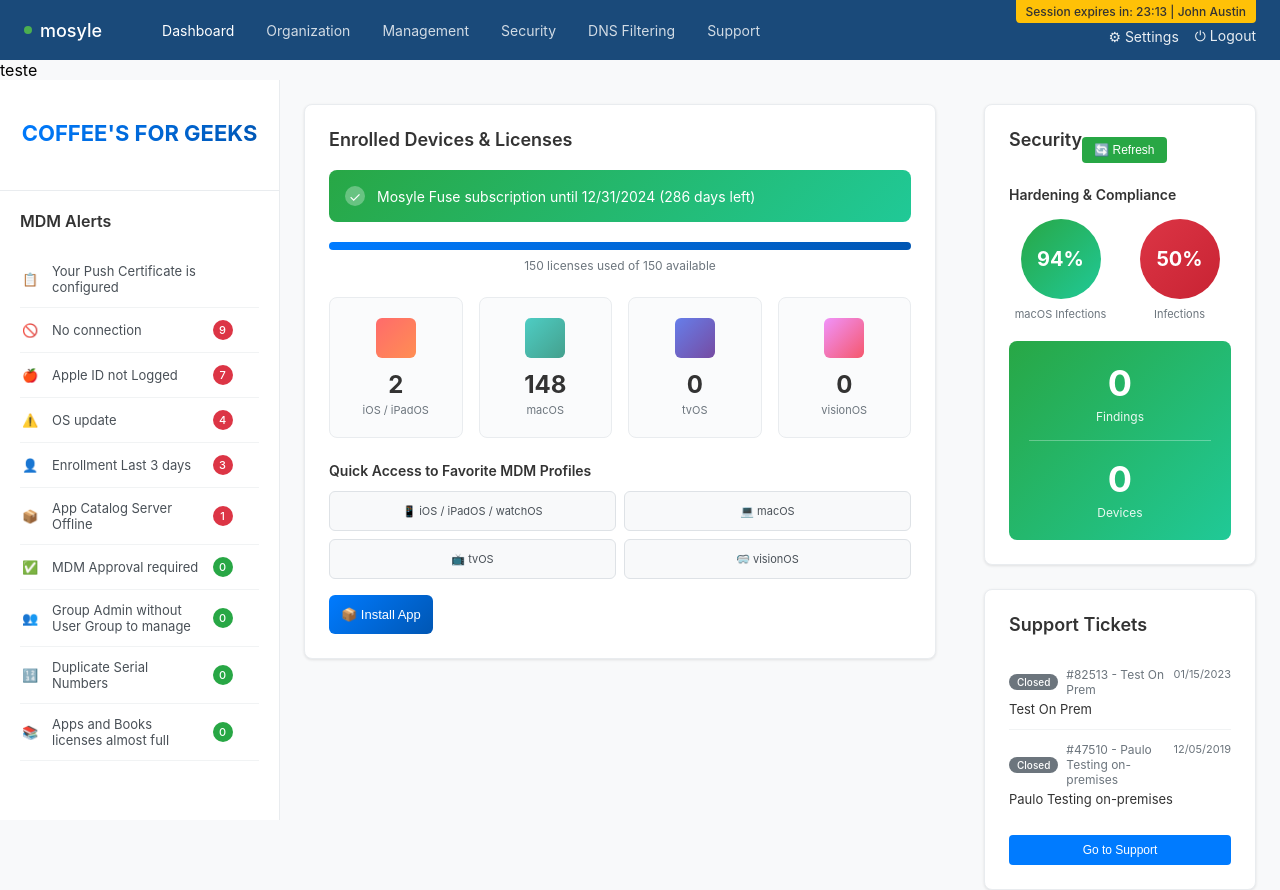
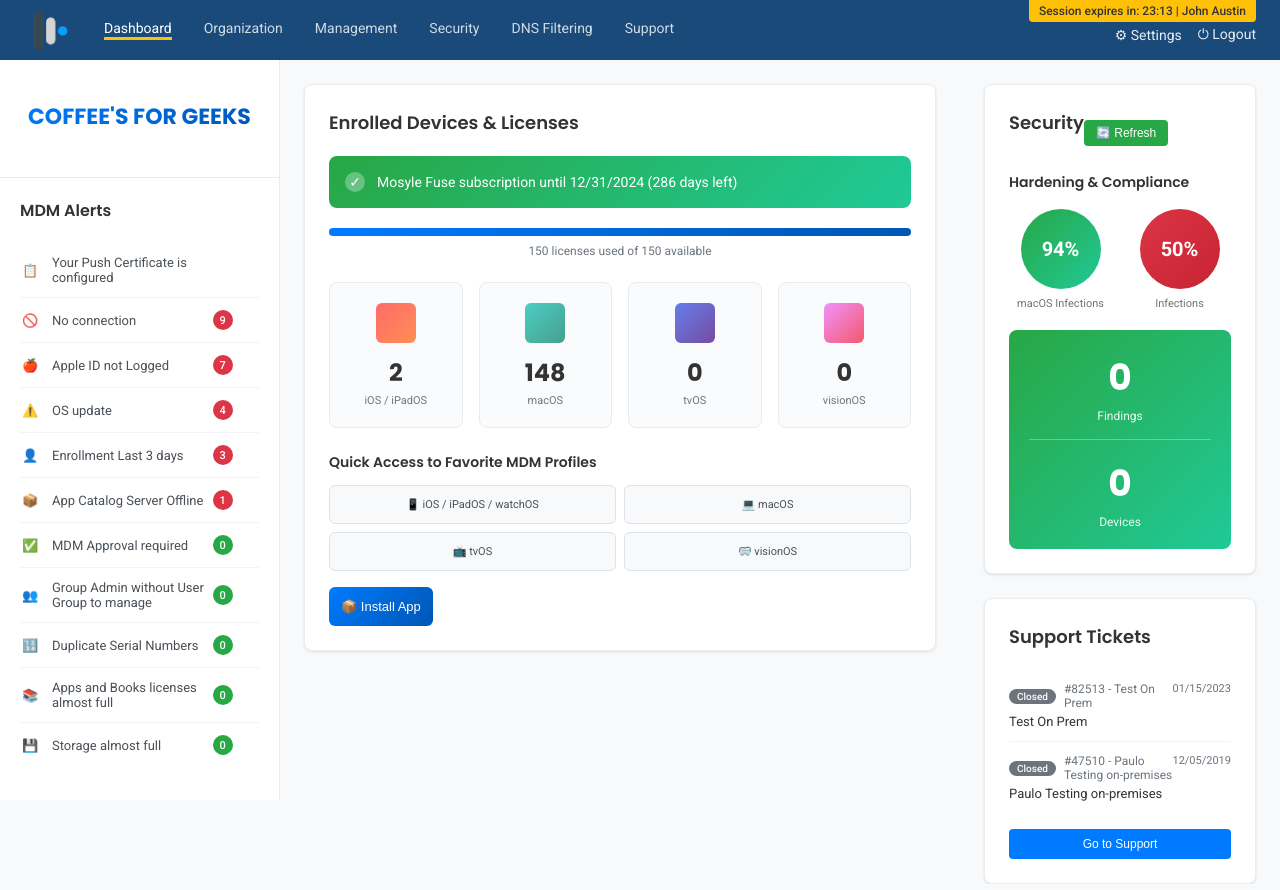
Before and after one commit to KaueBulhoes/Mosyle-Frontend-Test, a plain HTML site: page index.html in a window 1280 px wide. Drawn offline with Linux system fonts and the light colour scheme.

Commit message:
style: added new fonts, logo and some changes

```diff
--- a/index.html
+++ b/index.html
@@ -5,13 +5,16 @@
     <meta name="viewport" content="width=device-width, initial-scale=1.0" />
     <title>Mosyle Dashboard</title>
     <link rel="stylesheet" href="styles.css" />
+    <link rel="preconnect" href="https://fonts.googleapis.com" />
+    <link rel="preconnect" href="https://fonts.gstatic.com" crossorigin />
+    <link
+      href="https://fonts.googleapis.com/css2?family=Poppins:ital,wght@0,100;0,200;0,300;0,400;0,500;0,600;0,700;0,800;0,900;1,100;1,200;1,300;1,400;1,500;1,600;1,700;1,800;1,900&family=Roboto:ital,wght@0,100..900;1,100..900&display=swap"
+      rel="stylesheet"
+    />
   </head>
   <body>
     <header class="header">
-      <div class="logo">
-        <div class="logo-dot"></div>
-        mosyle
-      </div>
+      <img class="logo" src="./assets/mosyle_logo_nobg.png" alt="Mosyle logo" />
       <ul class="nav-menu">
         <li class="active">Dashboard</li>
         <li>Organization</li>
@@ -28,7 +31,6 @@
         </div>
       </div>
     </header>
-    <p>teste</p>
 
     <div class="main-container">
       <!-- Left Panel -->
--- a/styles.css
+++ b/styles.css
@@ -5,7 +5,7 @@
 }
 
 body {
-  font-family: -apple-system, BlinkMacSystemFont, "Segoe UI", Roboto, sans-serif;
+  font-family: "Roboto", sans-serif;
   background: #f8f9fa;
   overflow: hidden;
   height: 100vh;
@@ -14,7 +14,7 @@
 /* Header */
 .header {
   background: #1a4a7a;
-  color: white;
+  color: #fff;
   padding: 0 24px;
   height: 60px;
   display: flex;
@@ -22,38 +22,47 @@
 }
 
 .logo {
-  display: flex;
-  align-items: center;
-  gap: 8px;
-  font-size: 18px;
-  font-weight: 500;
-}
-
-.logo-dot {
-  width: 8px;
-  height: 8px;
-  background: #4caf50;
-  border-radius: 50%;
+  height: 50px;
+  width: 50px;
 }
 
 .nav-menu {
   display: flex;
   gap: 32px;
   list-style: none;
-  margin-left: 60px;
+  margin-left: 30px;
 }
 
 .nav-menu li {
   color: rgba(255, 255, 255, 0.8);
   cursor: pointer;
   font-size: 14px;
-  transition: color 0.3s;
+  transition: all 0.3s;
   font-weight: 400;
+  position: relative;
+  padding-bottom: 4px;
+}
+
+.nav-menu li::after {
+  content: "";
+  position: absolute;
+  bottom: 0;
+  left: 0;
+  right: 0;
+  height: 3px;
+  background-color: #ffc107;
+  transform: scaleX(0);
+  transition: transform 0.3s ease;
+}
+
+.nav-menu li:hover::after,
+.nav-menu li.active::after {
+  transform: scaleX(1);
 }
 
 .nav-menu li:hover,
 .nav-menu li.active {
-  color: white;
+  color: #fff;
 }
 
 .header-right {
@@ -100,7 +109,7 @@
 
 .left-panel {
   width: 280px;
-  background: white;
+  background: #fff;
   border-right: 1px solid #e9ecef;
   display: flex;
   flex-direction: column;
@@ -130,6 +139,7 @@
 }
 
 .brand-title {
+  font-family: "Poppins", sans-serif;
   font-size: 22px;
   font-weight: bold;
   background: linear-gradient(135deg, #007bff, #0056b3);
@@ -146,6 +156,7 @@
 }
 
 .alerts-title {
+  font-family: "Poppins", sans-serif;
   font-size: 16px;
   font-weight: 600;
   color: #333;
@@ -187,7 +198,7 @@
 
 .alert-count {
   background: #dc3545;
-  color: white;
+  color: #fff;
   border-radius: 50%;
   min-width: 20px;
   height: 20px;
@@ -205,7 +216,7 @@
 
 .delete-btn {
   background: #dc3545;
-  color: white;
+  color: #fff;
   border: none;
   border-radius: 3px;
   padding: 2px 6px;
@@ -222,7 +233,7 @@
 
 /* Center Cards */
 .card {
-  background: white;
+  background: #fff;
   border-radius: 8px;
   padding: 24px;
   box-shadow: 0 1px 3px rgba(0, 0, 0, 0.1);
@@ -230,6 +241,7 @@
 }
 
 .card-title {
+  font-family: "Poppins", sans-serif;
   font-size: 18px;
   font-weight: 600;
   color: #333;
@@ -239,7 +251,7 @@
 /* Enrolled Devices */
 .subscription-status {
   background: linear-gradient(135deg, #28a745, #20c997);
-  color: white;
+  color: #fff;
   padding: 16px;
   border-radius: 8px;
   margin-bottom: 20px;
@@ -321,6 +333,7 @@
 }
 
 .device-number {
+  font-family: "Poppins", sans-serif;
   font-size: 24px;
   font-weight: 700;
   color: #333;
@@ -333,6 +346,7 @@
 }
 
 .quick-access-title {
+  font-family: "Poppins", sans-serif;
   font-size: 14px;
   font-weight: 600;
   color: #333;
@@ -364,7 +378,7 @@
 
 .install-app-btn {
   background: linear-gradient(135deg, #007bff, #0056b3);
-  color: white;
+  color: #fff;
   border: none;
   border-radius: 6px;
   padding: 12px;
@@ -387,7 +401,7 @@
 
 .refresh-security-btn {
   background: #28a745;
-  color: white;
+  color: #fff;
   border: none;
   border-radius: 4px;
   padding: 6px 12px;
@@ -403,6 +417,7 @@
 }
 
 .compliance-title {
+  font-family: "Poppins", sans-serif;
   font-size: 14px;
   font-weight: 600;
   color: #333;
@@ -430,7 +445,7 @@
   justify-content: center;
   font-size: 20px;
   font-weight: 700;
-  color: white;
+  color: #fff;
 }
 
 .compliance-circle.macos {
@@ -448,13 +463,14 @@
 
 .security-summary {
   background: linear-gradient(135deg, #28a745, #20c997);
-  color: white;
+  color: #fff;
   padding: 20px;
   border-radius: 8px;
   text-align: center;
 }
 
 .security-number {
+  font-family: "Poppins", sans-serif;
   font-size: 36px;
   font-weight: 700;
   margin-bottom: 4px;
@@ -502,7 +518,7 @@
 
 .ticket-status {
   background: #6c757d;
-  color: white;
+  color: #fff;
   padding: 2px 8px;
   border-radius: 12px;
   font-size: 10px;
@@ -527,7 +543,7 @@
 
 .go-support-btn {
   background: #007bff;
-  color: white;
+  color: #fff;
   border: none;
   border-radius: 4px;
   padding: 8px 16px;
```
Also changed, not shown: assets/mosyle_logo_nobg.png (added).
